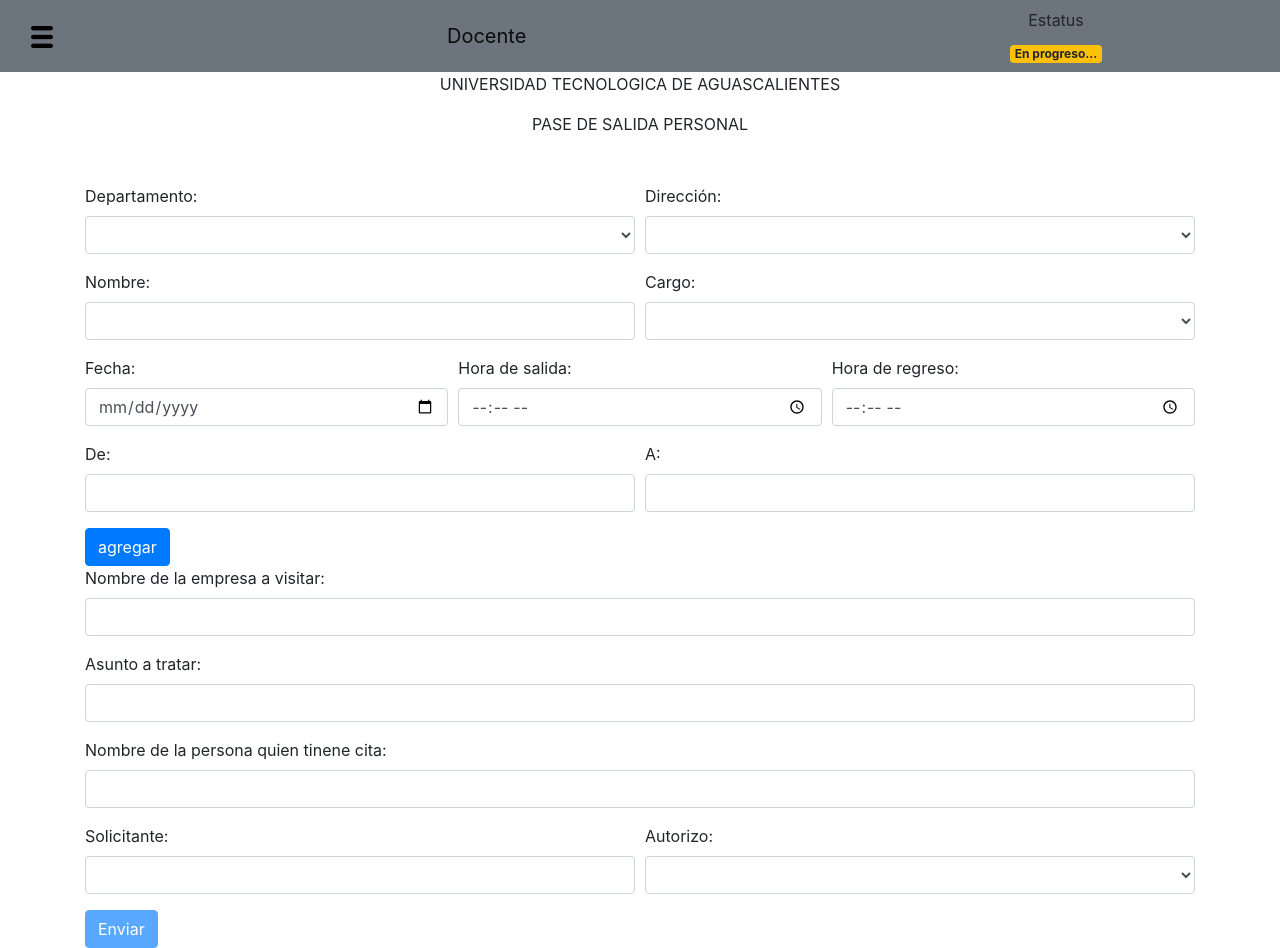
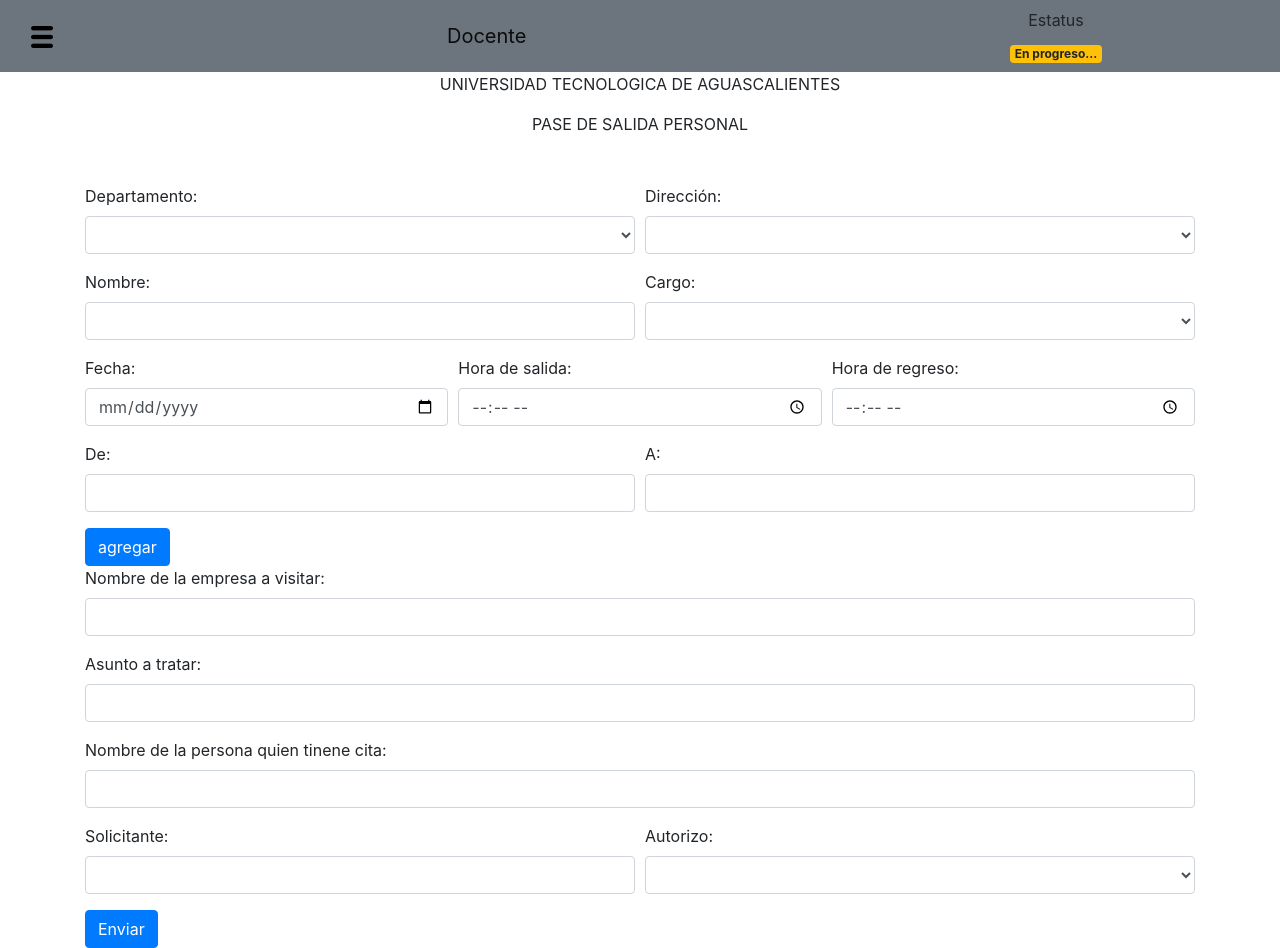
Before and after one commit to IntegradoraUTAGS/FrontEnd-COVPAS, an Angular app: page /pase-salida in a window 1280 px wide. Built offline with nearby package versions, Linux system fonts and the light colour scheme.

Commit message:
Commit antes del merge

```diff
--- a/src/app/pase-salida/pase-salida.component.html
+++ b/src/app/pase-salida/pase-salida.component.html
@@ -81,7 +81,7 @@
                 <input class="form-control" type="text" [(ngModel)]="traslados[index].de" name="de{{index}}" required>
             </div>
 
-            <div class="form-group col-md-6 ">
+            <div class="form-group col-md-6">
                 <label>A:</label>
                 <input class="form-control " type="text " [(ngModel)]="traslados[index].a " name="a{{index}} " required>
                 <div class="input-group-append ">
@@ -130,7 +130,7 @@
         </div>
 
 
-
-        <button type="submit " class="btn btn-primary " [disabled]="!myForm.valid">Enviar</button>
+        <!-- [disabled]="!myForm.valid" -->
+        <button type="submit " class="btn btn-primary" (click)="capturardep()">Enviar</button>
     </form>
 </div>
--- a/src/app/pase-salida/pase-salida.component.ts
+++ b/src/app/pase-salida/pase-salida.component.ts
@@ -43,6 +43,7 @@
     this.traslados.splice(index, 1)
   }
   capturardep(){
+    console.log(this.traslados);
 
   }
   capturardir() {
--- a/src/app/service/service.service.ts
+++ b/src/app/service/service.service.ts
@@ -15,4 +15,5 @@
 
 
 
+
 }
```
Also changed, not shown: src/app/login/login.component.ts (line endings or trailing spaces).
